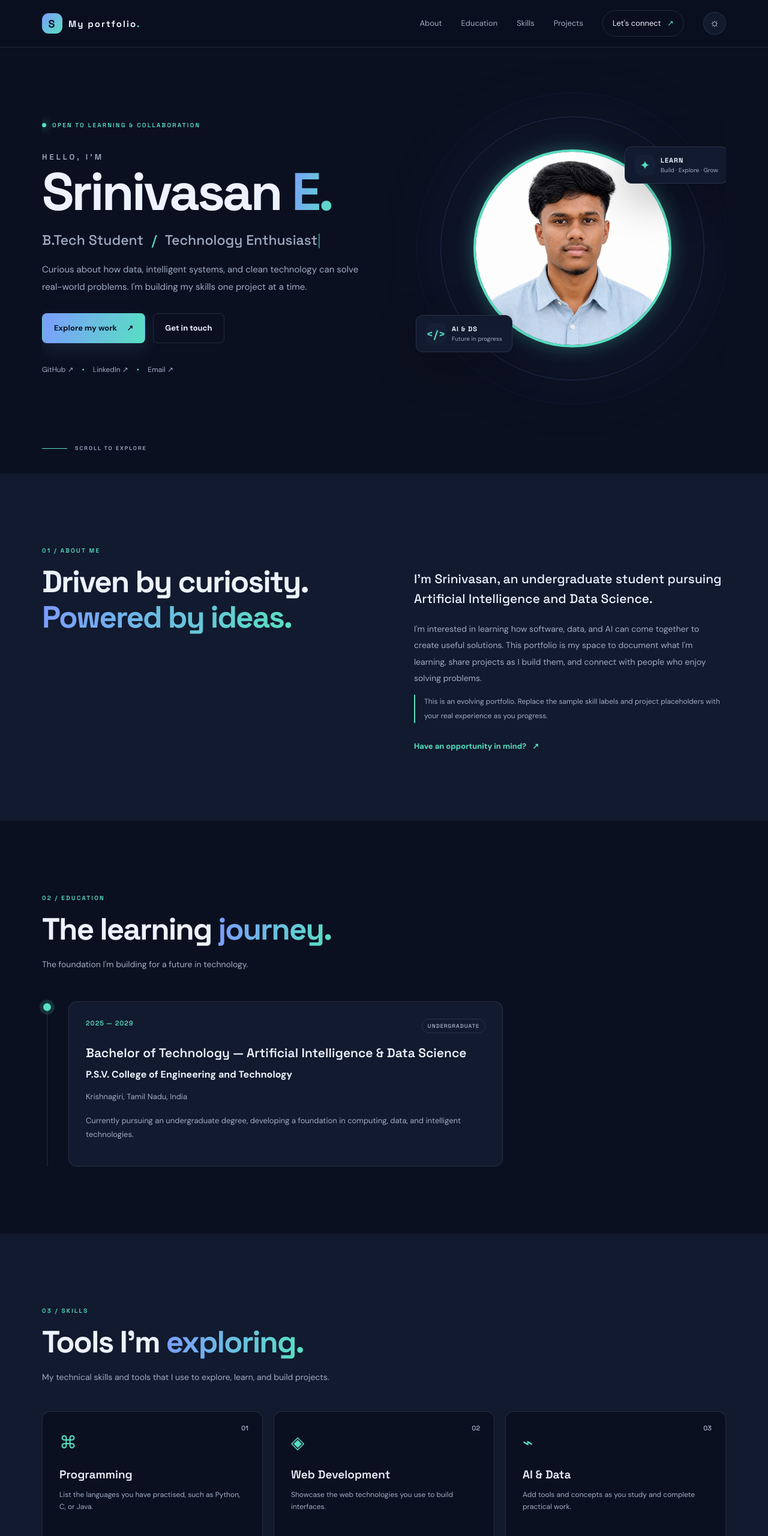
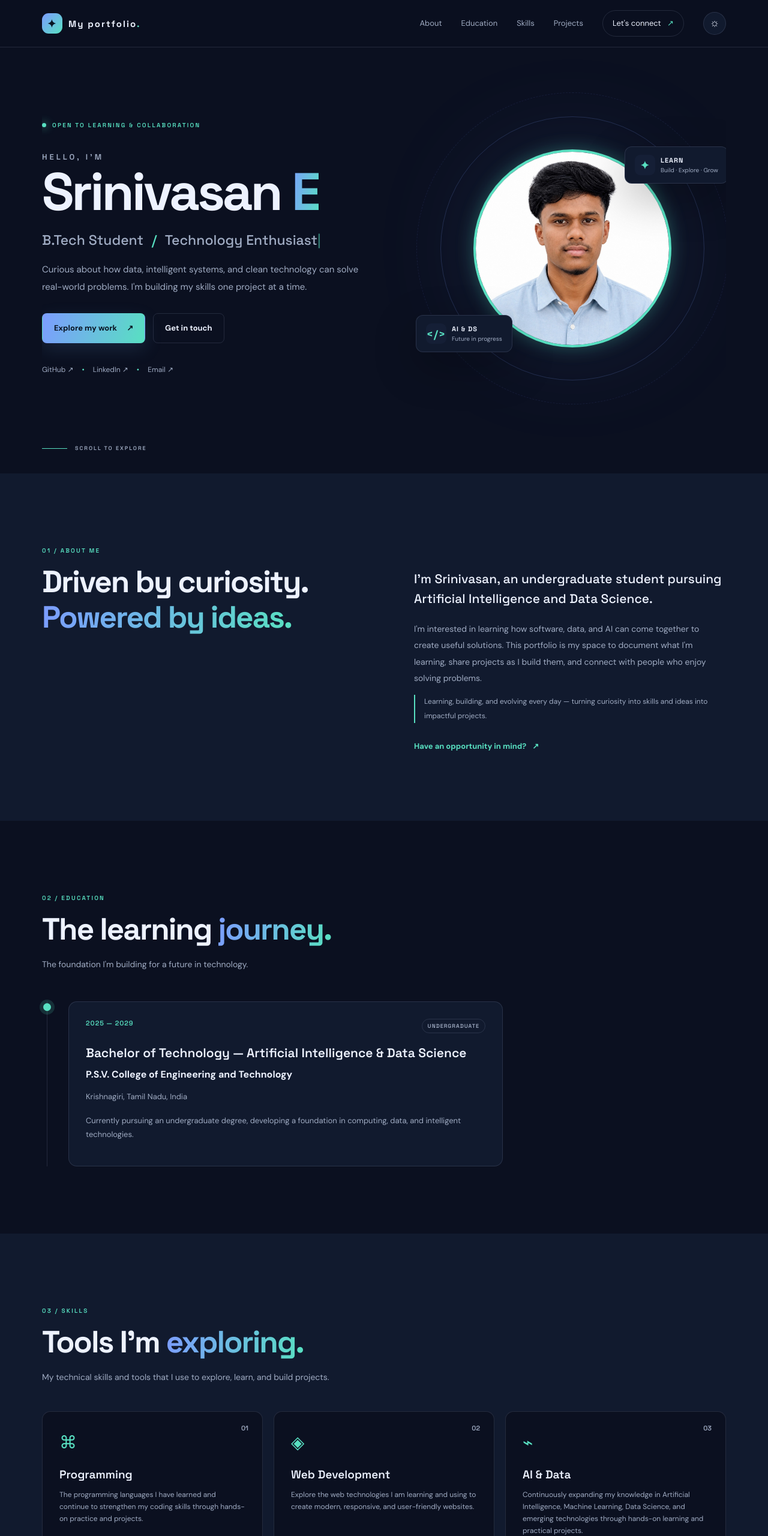
Before and after one commit to srinitech46-crypto/srinitech46-crypto.github.io, a plain HTML site: page index.html in a window 1280 px wide. Shown: the top 2560 px of the page at 60% size. Drawn offline with Linux system fonts and the light colour scheme.

Commit message:
Update index.html

```diff
--- a/index.html
+++ b/index.html
@@ -16,7 +16,7 @@
   <div class="progress" id="progress"></div>
   <header class="site-header" id="top">
     <nav class="nav container" aria-label="Main navigation">
-      <a class="brand" href="#home" aria-label="Srinivasan home"><span class="brand-mark">S</span><span>My portfolio<span class="accent">.</span></span></a>
+      <a class="brand" href="#home" aria-label="Srinivasan home"><span class="brand-mark">✦</span><span>My portfolio<span class="accent">.</span></span></a>
       <button class="menu-toggle" id="menuToggle" aria-label="Open navigation" aria-expanded="false"><span></span><span></span><span></span></button>
       <div class="nav-links" id="navLinks">
         <a href="#about">About</a><a href="#education">Education</a><a href="#skills">Skills</a><a href="#projects">Projects</a><a href="#contact" class="nav-cta">Let's connect <span>↗</span></a>
@@ -30,7 +30,7 @@
       <div class="hero-copy reveal">
         <div class="eyebrow"><span class="status-dot"></span> OPEN TO LEARNING & COLLABORATION</div>
         <p class="hero-kicker">HELLO, I'M</p>
-        <h1>Srinivasan <span class="gradient-text">E.</span></h1>
+        <h1>Srinivasan <span class="gradient-text">E</span></h1>
         <h2 class="hero-role">B.Tech Student <span class="role-divider">/</span> <span id="typedRole">AI & Data Science</span><span class="cursor">|</span></h2>
         <p class="hero-description">Curious about how data, intelligent systems, and clean technology can solve real-world problems. I'm building my skills one project at a time.</p>
         <div class="hero-actions">
@@ -61,7 +61,7 @@
         <div class="about-copy reveal">
           <p class="lead">I'm Srinivasan, an undergraduate student pursuing Artificial Intelligence and Data Science.</p>
           <p>I'm interested in learning how software, data, and AI can come together to create useful solutions. This portfolio is my space to document what I'm learning, share projects as I build them, and connect with people who enjoy solving problems.</p>
-          <p class="muted-note">This is an evolving portfolio. Replace the sample skill labels and project placeholders with your real experience as you progress.</p>
+          <p class="muted-note">Learning, building, and evolving every day — turning curiosity into skills and ideas into impactful projects.</p>
           <a class="text-link" href="#contact">Have an opportunity in mind? <span>↗</span></a>
         </div>
       </div>
@@ -85,23 +85,22 @@
       <div class="container">
         <div class="section-heading reveal"><p class="eyebrow">03 / SKILLS</p><h2>Tools I'm <span class="gradient-text">exploring.</span></h2><p class="section-intro">My technical skills and tools that I use to explore, learn, and build projects.</p></div>
         <div class="skill-grid">
-          <article class="skill-card reveal"><span class="skill-number">01</span><div class="skill-symbol">⌘</div><h3>Programming</h3><p>List the languages you have practised, such as Python, C, or Java.</p><div class="tags"><span>Python</span><span>C / Java</span><span>Problem Solving</span></div></article>
-          <article class="skill-card reveal"><span class="skill-number">02</span><div class="skill-symbol">◈</div><h3>Web Development</h3><p>Showcase the web technologies you use to build interfaces.</p><div class="tags"><span>HTML</span><span>CSS</span><span>JavaScript</span></div></article>
-          <article class="skill-card reveal"><span class="skill-number">03</span><div class="skill-symbol">⌁</div><h3>AI & Data</h3><p>Add tools and concepts as you study and complete practical work.</p><div class="tags"><span>Data Science</span><span>Machine Learning</span><span>AI Concepts</span></div></article>
+          <article class="skill-card reveal"><span class="skill-number">01</span><div class="skill-symbol">⌘</div><h3>Programming</h3><p>The programming languages I have learned and continue to strengthen my coding skills through hands-on practice and projects.</p><div class="tags"><span>Python</span><span>C / Java</span><span>Problem Solving</span></div></article>
+          <article class="skill-card reveal"><span class="skill-number">02</span><div class="skill-symbol">◈</div><h3>Web Development</h3><p>Explore the web technologies I am learning and using to create modern, responsive, and user-friendly websites.</p><div class="tags"><span>HTML</span><span>CSS</span><span>JavaScript</span></div></article>
+          <article class="skill-card reveal"><span class="skill-number">03</span><div class="skill-symbol">⌁</div><h3>AI & Data</h3><p>Continuously expanding my knowledge in Artificial Intelligence, Machine Learning, Data Science, and emerging technologies through hands-on learning and practical projects.</p><div class="tags"><span>Data Science</span><span>Machine Learning</span><span>AI Concepts</span></div></article>
         </div>
         <p class="small-disclaimer">Proficient in Python, C, and Java, with a strong foundation in programming and problem-solving.</p>
       </div>
     </section>
 
     <section class="section container" id="projects">
-      <div class="section-heading reveal"><p class="eyebrow">04 / SELECTED WORK</p><h2>Projects in <span class="gradient-text">progress.</span></h2><p class="section-intro">A portfolio grows with the things you make. Replace these starter cards with your own work.</p></div>
-      <div class="project-filters reveal" role="group" aria-label="Filter projects">
+      <div class="section-heading reveal"><p class="eyebrow">04 /My WORK</p><h2>Projects in <span class="gradient-text">progress.</span></h2><p class="section-intro">Explore my journey of learning, innovation, and creativity through web development, programming, and AI-driven projects. Each project reflects my curiosity and passion for technology.
         <button class="filter-btn active" data-filter="all">All</button><button class="filter-btn" data-filter="web">Web</button><button class="filter-btn" data-filter="ai">AI & Data</button>
       </div>
       <div class="project-grid" id="projectGrid">
-        <article class="project-card reveal" data-category="web"><div class="project-art art-one"><span>01</span><div class="art-window"><i></i><i></i><i></i><b>YOUR NEXT<br>WEB PROJECT</b></div></div><div class="project-info"><div class="project-type">WEB DEVELOPMENT</div><h3>Project One — Add Your Title</h3><p>Describe the problem, what you built, and the technologies you used. Add a real repository link when ready.</p><div class="project-bottom"><span>HTML · CSS · JS</span><a href="https://github.com/srinitech46-crypto" target="_blank" rel="noopener noreferrer" aria-label="Open GitHub profile">GitHub ↗</a></div></div></article>
-        <article class="project-card reveal" data-category="ai"><div class="project-art art-two"><span>02</span><div class="data-visual"><b>DATA</b><i></i><i></i><i></i><small>INSIGHT / MODEL / IDEA</small></div></div><div class="project-info"><div class="project-type">AI & DATA SCIENCE</div><h3>Project Two — Add Your Title</h3><p>Document a dataset, analysis, model, or experiment. Explain your contribution and what you learned.</p><div class="project-bottom"><span>PYTHON · DATA</span><a href="https://github.com/srinitech46-crypto" target="_blank" rel="noopener noreferrer">GitHub ↗</a></div></div></article>
-        <article class="project-card reveal" data-category="web"><div class="project-art art-three"><span>03</span><div class="terminal"><p>&gt; build_something()</p><p class="terminal-green">✓ idea initialized</p><p class="terminal-cursor">_</p></div></div><div class="project-info"><div class="project-type">EXPERIMENT / MINI PROJECT</div><h3>Project Three — Coming Soon</h3><p>Use this space for a mini project, hackathon entry, coursework project, or personal experiment.</p><div class="project-bottom"><span>YOUR TECH STACK</span><a href="https://github.com/srinitech46-crypto" target="_blank" rel="noopener noreferrer">GitHub ↗</a></div></div></article>
+        <article class="project-card reveal" data-category="web"><div class="project-art art-one"><span>01</span><div class="art-window"><i></i><i></i><i></i><b>YOUR NEXT<br>WEB PROJECT</b></div></div><div class="project-info"><div class="project-type">WEB DEVELOPMENT</div><h3>Personal Portfolio Website</h3><p>A personal portfolio website designed to showcase my skills, educational background, projects, and achievements with a modern and responsive design.</p><div class="project-bottom"><span>HTML · CSS · JS</span><a href="https://github.com/srinitech46-crypto" target="_blank" rel="noopener noreferrer" aria-label="Open GitHub profile">GitHub ↗</a></div></div></article>
+        <article class="project-card reveal" data-category="ai"><div class="project-art art-two"><span>02</span><div class="data-visual"><b>DATA</b><i></i><i></i><i></i><small>INSIGHT / MODEL / IDEA</small></div></div><div class="project-info"><div class="project-type">AI & DATA SCIENCE</div><h3>AI & Data Science Exploration</h3><p>Exploring the world of Artificial Intelligence, Machine Learning, and Data Science through programming, data analysis, and practical learning experiences.</p><div class="project-bottom"><span>PYTHON · DATA</span><a href="https://github.com/srinitech46-crypto" target="_blank" rel="noopener noreferrer">GitHub ↗</a></div></div></article>
+        <article class="project-card reveal" data-category="web"><div class="project-art art-three"><span>03</span><div class="terminal"><p>&gt; build_something()</p><p class="terminal-green">✓ idea initialized</p><p class="terminal-cursor">_</p></div></div><div class="project-info"><div class="project-type">EXPERIMENT / MINI PROJECT</div><h3>Creative Coding & Experiments</h3><p>Discovering new possibilities through coding challenges, innovative ideas, and hands-on experiments. Every small project is a step towards building something meaningful.</p><div class="project-bottom"><span>C · PYTHON · PROBLEM SOLVING</span><a href="https://github.com/srinitech46-crypto" target="_blank" rel="noopener noreferrer">GitHub ↗</a></div></div></article>
       </div>
     </section>
 
@@ -119,6 +118,6 @@
     </section>
   </main>
 
-  <footer class="footer"><div class="container footer-inner"><a class="brand" href="#home"><span class="brand-mark">S</span><span>SRINI<span class="accent">.</span></span></a><p>Designed & built by Srinivasan E.</p><a href="#top" class="back-top">BACK TO TOP ↑</a><small>© <span id="year"></span> Srinivasan E. All rights reserved.</small></div></footer>
+  <footer class="footer"><div class="container footer-inner"><a class="brand" href="#home"><span class="brand-mark">✦</span><span>My portfolio<span class="accent">.</span></span></a><p>Designed & built by Srinivasan E</p><a href="#top" class="back-top">BACK TO TOP ↑</a><small>© <span id="year"></span> Srinivasan E All rights reserved.</small></div></footer>
 </body>
 </html>
```
